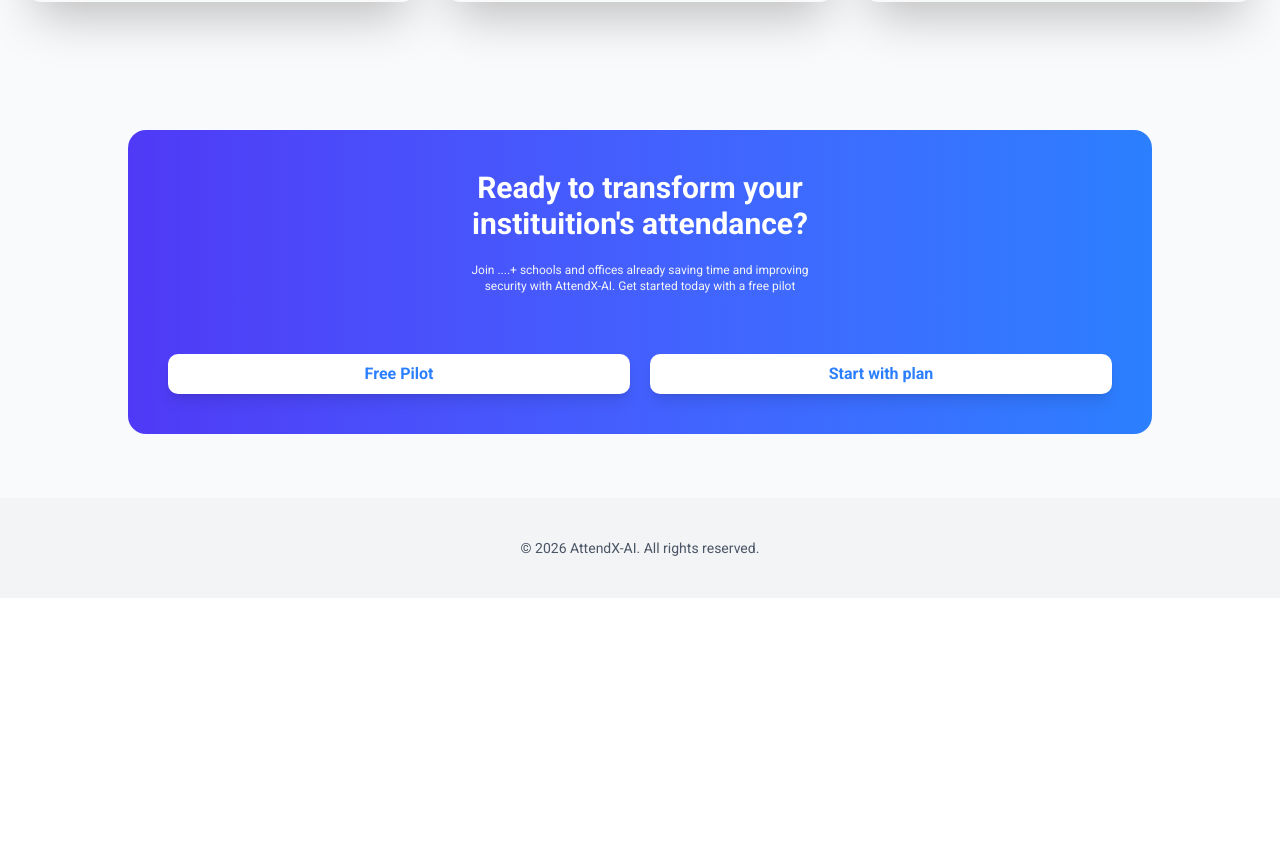
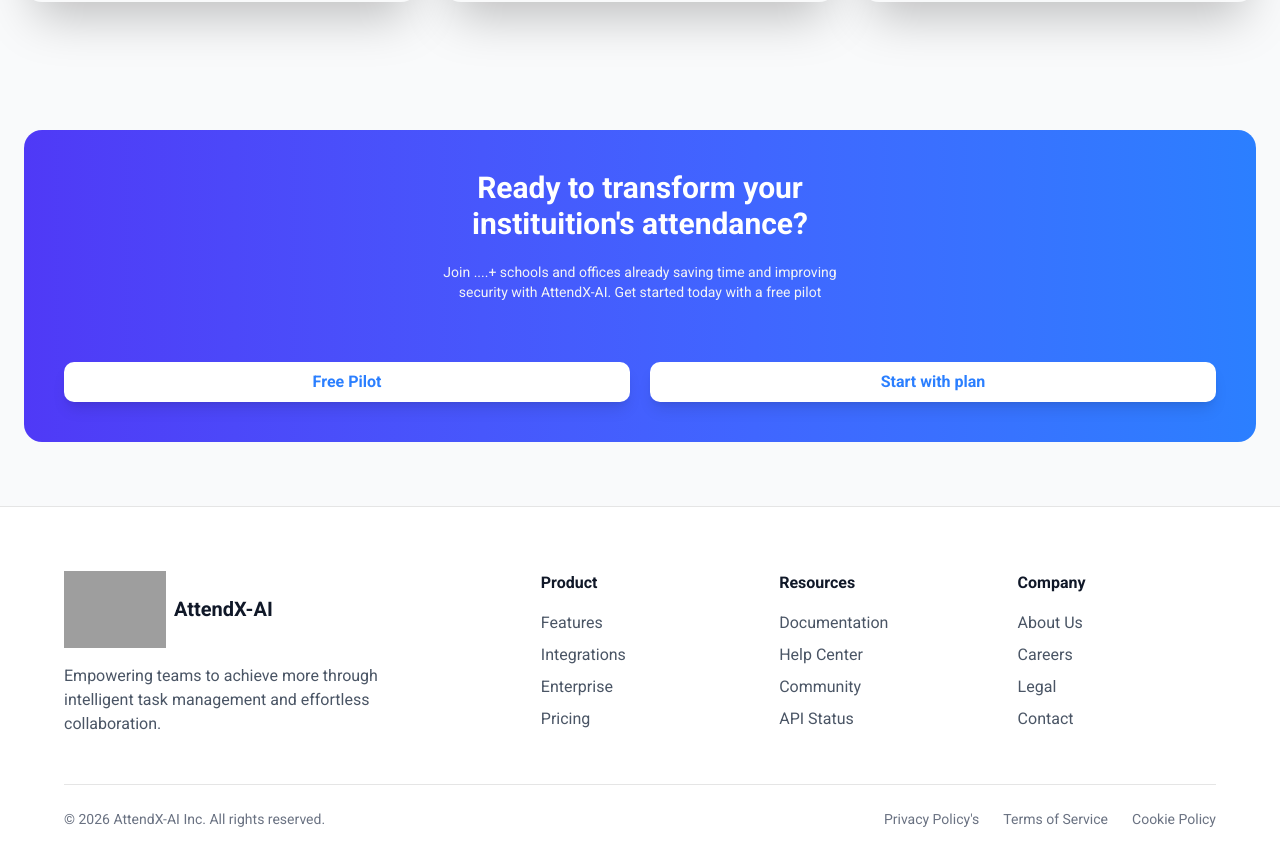
Before and after one commit to hemantgupta98/AttendX-AI, a Next.js app in the folder client/: page / in a window 1280 px wide. Shown: the part 3004-3870 px from the top of the page. Before the commit the page ends 3602 px from the top, so only its background shows below. Built offline with nearby package versions, Linux system fonts and the light colour scheme; grey boxes are pictures that could not be loaded.

Commit message:
footer ui complete

```diff
--- a/client/app/page.tsx
+++ b/client/app/page.tsx
@@ -3,6 +3,7 @@
 import React from "react";
 import Image from "next/image";
 import HomeGraph from "@/components/ui/homegraph";
+import Footer from "@/components/ui/footer";
 import {
   ScanEye,
   Clock,
@@ -404,11 +405,11 @@ export default function Home() {
 
       {/* CTA */}
       <section className="px-6 py-16">
-        <div className="bg-gradient-to-r from-indigo-600 to-blue-500 text-white rounded-2xl p-10 max-w-5xl mx-auto text-center">
+        <div className="bg-linear-to-r from-indigo-600 to-blue-500 text-white rounded-2xl p-10 max-w-7xl mx-auto text-center space-y-5">
           <h3 className="text-3xl font-semibold ">
             Ready to transform your <br /> instituition&apos;s attendance?
           </h3>
-          <p className=" text-xs text-gray-100 mt-5">
+          <p className=" text-sm text-gray-100 mt-5">
             Join ....+ schools and offices already saving time and improving{" "}
             <br />
             security with AttendX-AI. Get started today with a free pilot
@@ -421,9 +422,9 @@ export default function Home() {
       </section>
 
       {/* Footer */}
-      <footer className="bg-gray-100 py-10 px-6 text-center text-sm text-gray-600">
-        <p>© 2026 AttendX-AI. All rights reserved.</p>
-      </footer>
+      <div>
+        <Footer />
+      </div>
     </main>
   );
 }
--- /dev/null
+++ b/client/components/ui/footer.tsx
@@ -0,0 +1,80 @@
+"use client";
+
+import Image from "next/image";
+
+export default function CallToActionPage() {
+  return (
+    <main className="bg-white ">
+      {/* ================= CTA SECTION ================= */}
+
+      <footer className="border-t px-4 sm:px-6 lg:px-8 py-10 sm:py-12 lg:py-16">
+        <div className="max-w-6xl mx-auto grid grid-cols-1 sm:grid-cols-2 lg:grid-cols-5 gap-8 sm:gap-10">
+          {/* Brand */}
+          <div className="sm:col-span-2 lg:col-span-2">
+            <div className="flex items-center gap-2">
+              <Image src="/logo.png" alt="logo" height={102} width={102} />
+              <span className="text-xl font-semibold text-gray-900">
+                AttendX-AI
+              </span>
+            </div>
+
+            <p className="mt-4 text-gray-600 max-w-sm">
+              Empowering teams to achieve more through intelligent task
+              management and effortless collaboration.
+            </p>
+          </div>
+
+          {/* Product */}
+          <div>
+            <h4 className="font-semibold text-gray-900 mb-4">Product</h4>
+            <ul className="space-y-2 text-gray-600">
+              <li>Features</li>
+              <li>Integrations</li>
+              <li>Enterprise</li>
+              <li>Pricing</li>
+            </ul>
+          </div>
+
+          {/* Resources */}
+          <div>
+            <h4 className="font-semibold text-gray-900 mb-4">Resources</h4>
+            <ul className="space-y-2 text-gray-600">
+              <li>Documentation</li>
+              <li>Help Center</li>
+              <li>Community</li>
+              <li>API Status</li>
+            </ul>
+          </div>
+
+          {/* Company */}
+          <div>
+            <h4 className="font-semibold text-gray-900 mb-4">Company</h4>
+            <ul className="space-y-2 text-gray-600">
+              <li>About Us</li>
+              <li>Careers</li>
+              <li>Legal</li>
+              <li>Contact</li>
+            </ul>
+          </div>
+        </div>
+
+        {/* Bottom Bar */}
+        <div className="max-w-6xl mx-auto mt-10 sm:mt-12 pt-6 border-t flex flex-col md:flex-row justify-between items-center text-sm text-gray-500 gap-4">
+          <p>© 2026 AttendX-AI Inc. All rights reserved.</p>
+
+          <div className="flex flex-wrap justify-center gap-4 sm:gap-6">
+            <span className="hover:text-gray-700 cursor-pointer">
+              Privacy Policy&apos;s
+            </span>
+            <span className="hover:text-gray-700 cursor-pointer">
+              Terms of Service
+            </span>
+            <span className="hover:text-gray-700 cursor-pointer">
+              Cookie Policy
+            </span>
+          </div>
+        </div>
+      </footer>
+    </main>
+  );
+}
```
